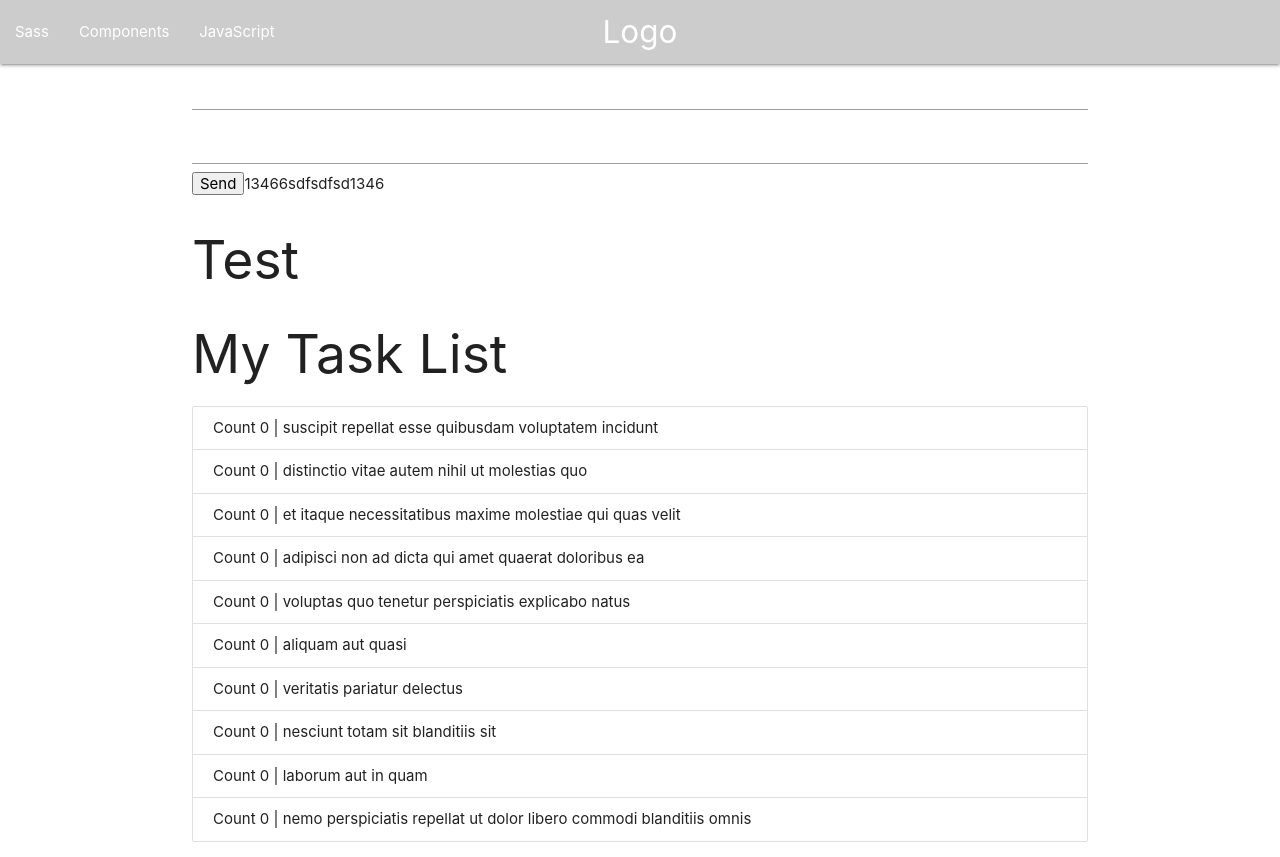
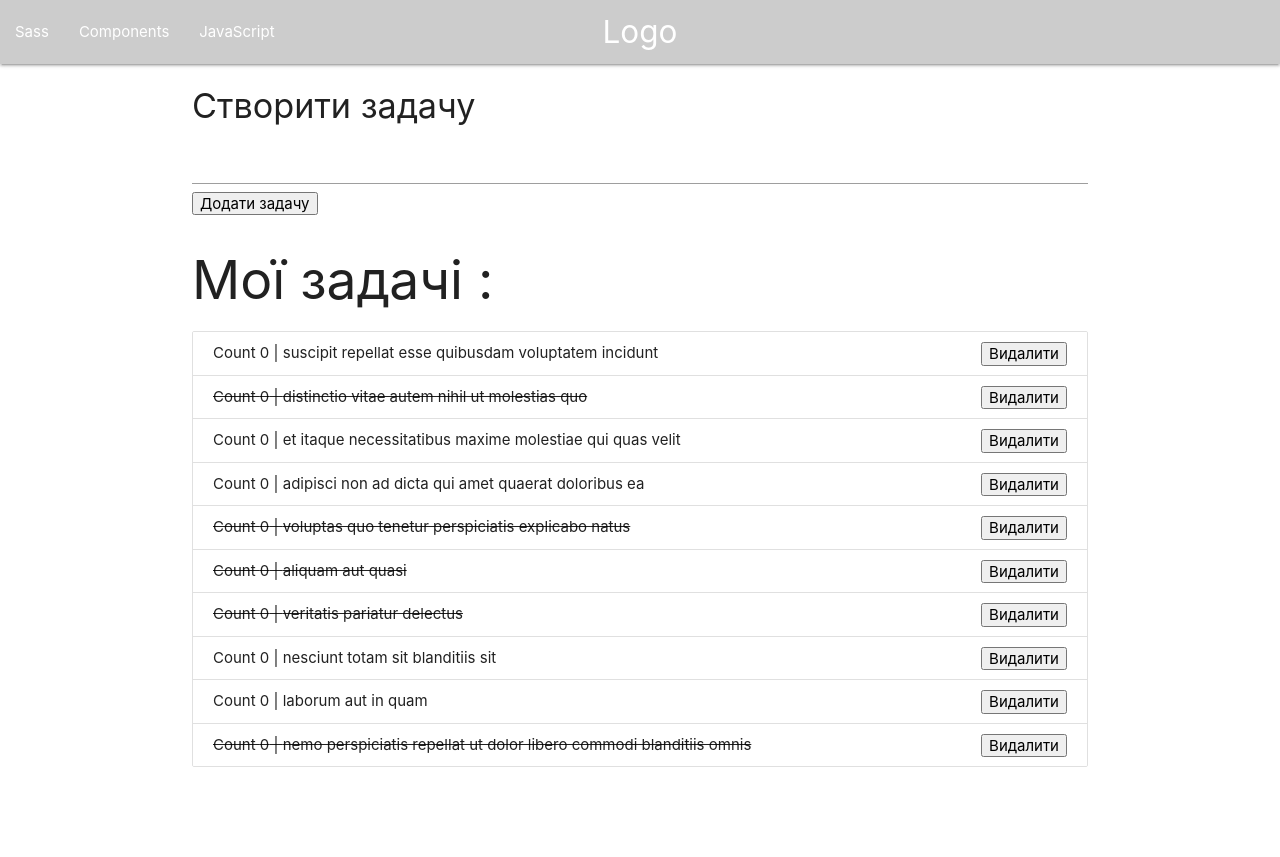
Before and after one commit to maksimilianius1989/job-react-less, a React (Create React App) app: page / in a window 1280 px wide. After the commit the page ends 800 px from the top, so only its background shows below. Built offline with nearby package versions, Linux system fonts and the light colour scheme.

Commit message:
homework_Lesson_23_01_2020

```diff
--- a/src/App.js
+++ b/src/App.js
@@ -5,6 +5,6 @@ import {Template} from "./components/template";
 import {LoginForm} from "./components/LoginForm";
 
 const App = () => {
-  return <Template data={[1,2,3]}><LoginForm/>{[1,3,4,[66,'sdfsdfsd']]}{[1,3,4,6]}</Template>
+  return <Template/>
 };
 export default App;
--- /dev/null
+++ b/src/components/formTask/index.js
@@ -0,0 +1,24 @@
+import React, {Fragment, useState} from 'react';
+
+export const TaskForm = ({addTask}) => {
+	const [message, setMessage] = useState('');
+
+	const clickHandler = event => {
+		event.preventDefault();
+		addTask(message);
+
+		/**
+		 * Чистимо
+		 */
+		setMessage('');
+	};
+	return (
+		<Fragment>
+			<h4>Створити задачу</h4>
+			<form action="">
+				<input type="text" value={message} onChange={(event)=> setMessage(event.target.value)}/>
+				<input type="submit" value={`Додати задачу`} onClick={clickHandler}/>
+			</form>
+		</Fragment>
+	)
+};
--- a/src/components/list/index.js
+++ b/src/components/list/index.js
@@ -1,37 +1,49 @@
 import {TaskList} from "../../init/taskList";
 import React, {useState} from "react";
 import {Task} from "../task/task";
+import {TaskForm} from "../formTask";
 
 
 export const List = () => {
-	const [loading, setLoading] = useState(false);
-
 	const [list, setList] = useState(TaskList);
-	// const listTask = TaskList.map(function (task, index) {
-	// 	return (
-	// 		<Fragment key={ task.id }>
-	// 			<p>hello</p>
-	// 			<Task  task={task} />
-	// 		</Fragment>
-	// 		)
-	// });
-	// const listTask = TaskList.map((task, index) => {
-	// 	return <Task key={index} task={task}/>
-	// });
-	const setDone = (id) => {
-		TaskList.map((el) => {
+	console.log('list', list);
+	const addTask = message => {
+		setList(
+			[
+				...list,
+				{
+					"userId": 2,
+					"id": Date.now().toString(),
+					"title": message,
+					"completed": false
+				}
+			]
+		)
+	};
+	const deleteTask = id => {
+		console.log('id', id);
+		setList( prev => {
+			return prev.filter(el => {
+				return el.id !== id;
+			})
+		})
+	};
+	const complateTask = id => {
+		setList( prev => prev.map((el) => {
 			if(el.id === id) {
 				el.completed = !el.completed
 			}
 			return el;
 		})
+		)
 	};
-	const listTask = TaskList.map(task => <Task key={task.id} task={task} setDone={setDone}/> );
+	const listTask = list.map(task => <Task key={task.id} task={task} setDone={complateTask} delete={deleteTask}/> );
 
 
 	return (
 		<>
-			<h2>My Task List </h2>
+			<TaskForm addTask={addTask}/>
+			<h2>Мої задачі :</h2>
 			<ul className="collection" >{listTask}</ul>
 		</>
 	)
--- a/src/components/task/task.js
+++ b/src/components/task/task.js
@@ -6,14 +6,25 @@ export const Task = (props) => {
 	const [count, setCount] = useState(0);
 	// console.log('count', count, 'setCount', setCount);
 
-	const {task} = props;
+	const {task, delete:deleteTask, setDone} = props;
 
 	const handleClick = event => {
+		setDone(task.id);
+
 		console.log(event);
 		setCount((prev) => prev + 5);
 	};
+	const butonStyle = {
+		float : 'right'
+	};
+	const complateStatus = {
+		textDecoration : 'line-through'
+	};
 	return (
-		<li className="collection-item" onClick={handleClick}>Count {count} | {task.title} 	</li>
+		<li className="collection-item" onClick={handleClick} style={task.completed ? complateStatus : {}}>
+			Count {count} | {task.title}
+			<button style={butonStyle} onClick={(event)=>{deleteTask(task.id)}}>Видалити</button>
+		</li>
 	);
 };
 
--- a/src/components/template/index.js
+++ b/src/components/template/index.js
@@ -4,15 +4,14 @@ import {LoginForm} from "../LoginForm";
 import {List} from "../list";
 
 export const Template = (props) => {
-	console.log(props);
-	console.log(props.children);
-	console.log(Children.toArray(props.children));
+	// console.log(props);
+	// console.log(props.children);
+	// console.log(Children.toArray(props.children));
 	return (
 		<Fragment>
 			<Header/>
 			<div className="container">
 				{props.children}
-				<h2>Test</h2>
 				<List/>
 			</div>
 		</Fragment>
```
